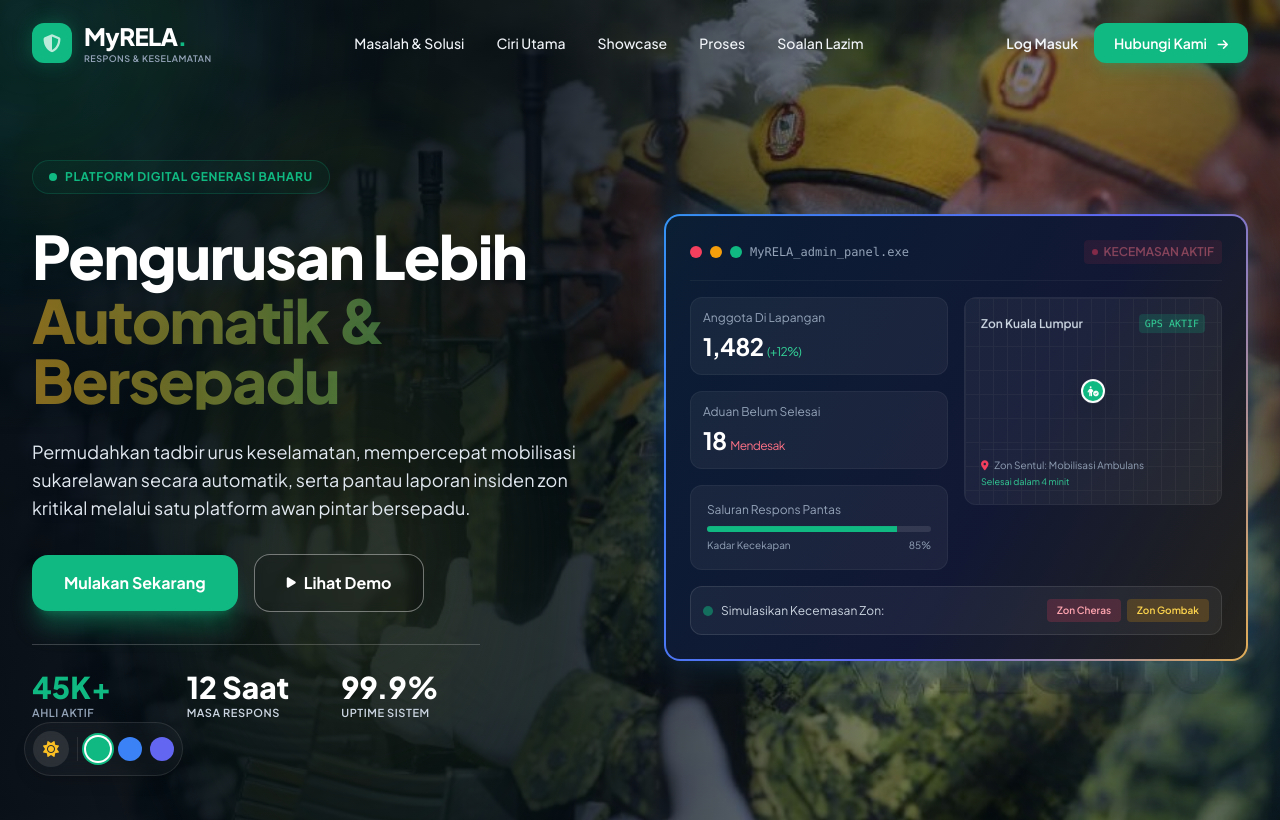
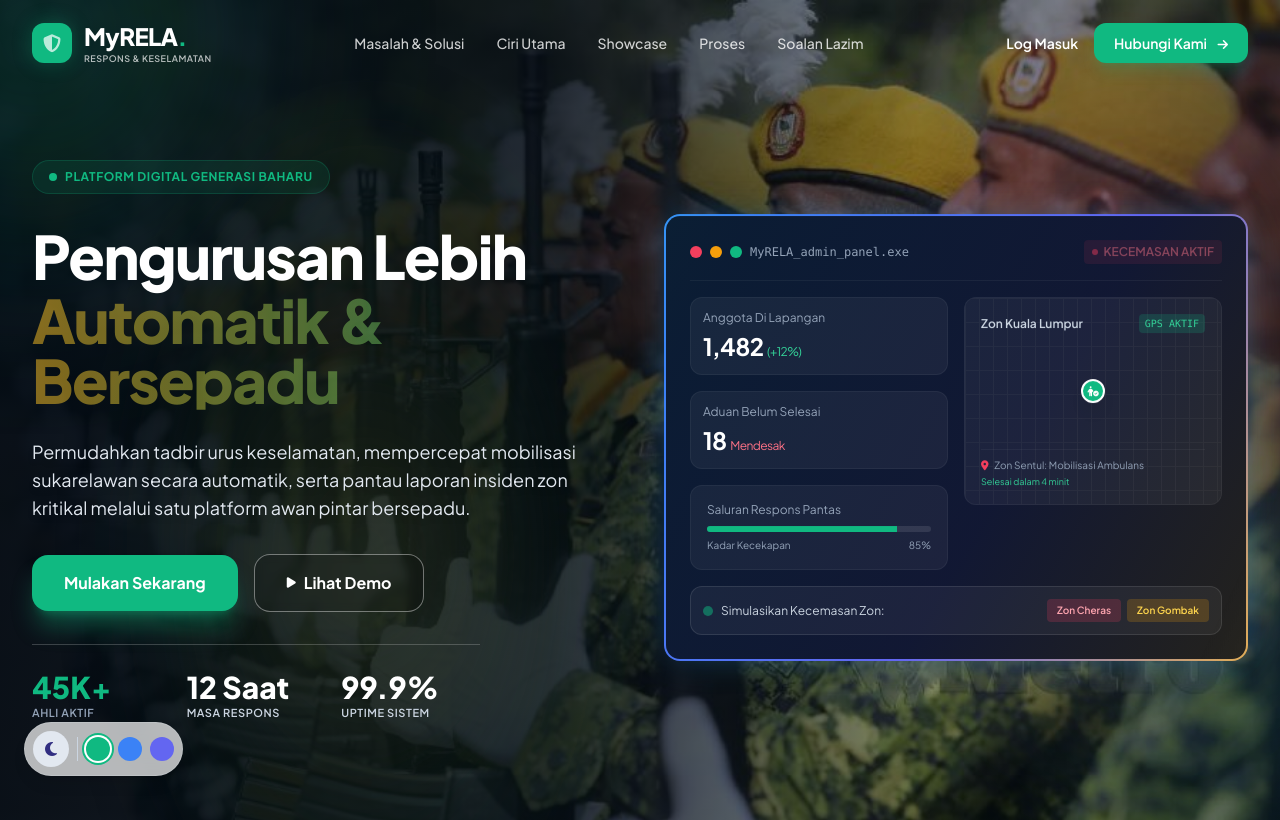
Before and after one commit to nrz2u/imnrz, a plain HTML site: page index.html in a window 1280 px wide. Shown: the top 820 px of the page. Drawn offline with nearby package versions, Linux system fonts and the light colour scheme.

Commit message:
Update index.html

```diff
--- a/index.html
+++ b/index.html
@@ -228,7 +228,7 @@
 </head>
 <body
     x-data="{
-        darkMode: true,
+        darkMode: false,
         accentColor: 'emerald',
         mobileMenu: false,
         scrolled: false,
@@ -292,7 +292,7 @@
 
     <!-- Navigation Bar -->
     <header
-        :class="{ 'bg-white/80 dark:bg-[#070A13]/80 backdrop-blur-md shadow-lg border-b border-slate-200/10 py-3': scrolled, 'bg-transparent py-5': !scrolled }"
+        :class="{ 'bg-[#070A13]/90 backdrop-blur-md shadow-lg border-b border-white/10 py-3': scrolled, 'bg-transparent py-5': !scrolled }"
         class="fixed top-0 left-0 w-full z-40 transition-all duration-300"
     >
         <div class="max-w-7xl mx-auto px-4 sm:px-6 lg:px-8">
@@ -308,25 +308,25 @@
                         <i class="fa-solid fa-shield-halved text-white text-lg animate-pulse-slow"></i>
                     </div>
                     <div>
-                        <span class="text-2xl font-extrabold tracking-tight text-slate-900 dark:text-white transition-all group-hover:opacity-80">
+                        <span class="text-2xl font-extrabold tracking-tight text-white transition-all group-hover:opacity-80">
                             MyRELA<span :class="{ 'text-emerald-500': accentColor === 'emerald', 'text-blue-500': accentColor === 'blue', 'text-indigo-500': accentColor === 'indigo' }">.</span>
                         </span>
-                        <p class="text-[9px] uppercase tracking-wider font-semibold text-slate-500 dark:text-slate-400">Respons & Keselamatan</p>
+                        <p class="text-[9px] uppercase tracking-wider font-semibold text-white/70">Respons & Keselamatan</p>
                     </div>
                 </a>
 
                 <!-- Desktop Navigation Menu -->
                 <nav class="hidden md:flex items-center space-x-8">
-                    <a href="#masalah" class="text-sm font-medium hover:text-slate-500 dark:hover:text-slate-300 transition-colors">Masalah & Solusi</a>
-                    <a href="#bento" class="text-sm font-medium hover:text-slate-500 dark:hover:text-slate-300 transition-colors">Ciri Utama</a>
-                    <a href="#showcase" class="text-sm font-medium hover:text-slate-500 dark:hover:text-slate-300 transition-colors">Showcase</a>
-                    <a href="#steps" class="text-sm font-medium hover:text-slate-500 dark:hover:text-slate-300 transition-colors">Proses</a>
-                    <a href="#faq" class="text-sm font-medium hover:text-slate-500 dark:hover:text-slate-300 transition-colors">Soalan Lazim</a>
+                    <a href="#masalah" class="text-sm font-medium text-white/80 hover:text-white transition-colors">Masalah & Solusi</a>
+                    <a href="#bento" class="text-sm font-medium text-white/80 hover:text-white transition-colors">Ciri Utama</a>
+                    <a href="#showcase" class="text-sm font-medium text-white/80 hover:text-white transition-colors">Showcase</a>
+                    <a href="#steps" class="text-sm font-medium text-white/80 hover:text-white transition-colors">Proses</a>
+                    <a href="#faq" class="text-sm font-medium text-white/80 hover:text-white transition-colors">Soalan Lazim</a>
                 </nav>
 
                 <!-- Navigation Action Buttons -->
                 <div class="hidden md:flex items-center space-x-4">
-                    <button @click="triggerToast('Fungsi Log Masuk Portal akan dilancarkan tidak lama lagi.', 'info')" class="text-sm font-semibold hover:opacity-80 transition-opacity">Log Masuk</button>
+                    <button @click="triggerToast('Fungsi Log Masuk Portal akan dilancarkan tidak lama lagi.', 'info')" class="text-sm font-semibold text-white hover:opacity-80 transition-opacity">Log Masuk</button>
                     <button
                         @click="demoModal = true"
                         class="px-5 py-2.5 rounded-xl text-sm font-semibold text-white shadow-lg transform active:scale-95 transition-all"
@@ -344,7 +344,7 @@
                 <div class="md:hidden flex items-center space-x-3">
                     <button
                         @click="mobileMenu = !mobileMenu"
-                        class="p-2 rounded-lg text-slate-600 dark:text-slate-300 focus:outline-none"
+                        class="p-2 rounded-lg text-white focus:outline-none"
                     >
                         <i class="fa-solid text-xl" :class="mobileMenu ? 'fa-xmark' : 'fa-bars'"></i>
                     </button>
```
